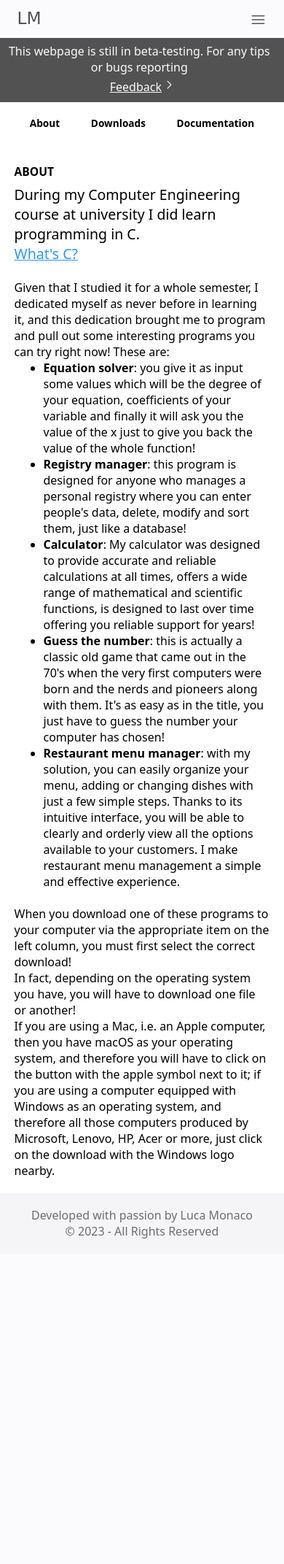
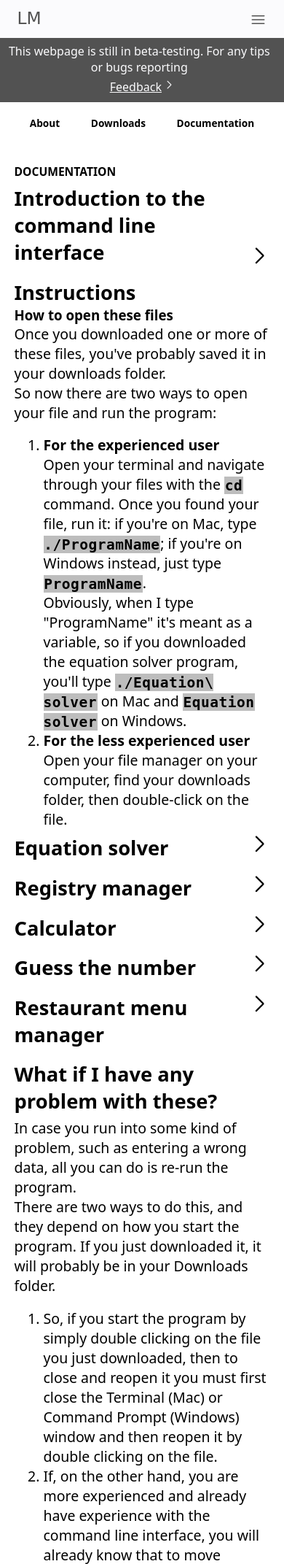
Before and after one commit to lumon2004/lumon2004, a PHP site: page /programs.html in a window 390 px wide. Shown: the top 2143 px of the page at 73% size. Before the commit the page ends 1697 px from the top, so only its background shows below. Run offline with PHP 8.4, Linux system fonts and the light colour scheme; some web fonts are replaced.

Commit message:
Fixed some features

```diff
--- a/app.js
+++ b/app.js
@@ -1,13 +1,11 @@
 /* APRI E CHIUDI HEADER MENU */
 
 function openMobileMenu() {
-    document.getElementsByClassName('mobileMenu')[0].style.width = '100%';
     document.getElementsByClassName('mobileMenu')[0].style.maxHeight = '100vh';
-    document.getElementsByClassName('mobileMenu')[0].style.transitionDuration = '1.5s';
+    document.getElementsByClassName('mobileMenu')[0].style.transitionDuration = '1s';
 }
 
 function closeMobileMenu() {
-    document.getElementsByClassName('mobileMenu')[0].style.width = '0';
     document.getElementsByClassName('mobileMenu')[0].style.maxHeight = '0vh';
     document.getElementsByClassName('mobileMenu')[0].style.transitionDuration = '.5s';
 }
@@ -15,59 +13,9 @@ function closeMobileMenu() {
 /* APRI E CHIUDI MENU LATERALE INTERNO HEADER MENU */
 
 function openSideMenu(i, j) {
-    document.getElementsByClassName('sideMenu')[i].style.display="block";
-    if (i==0 && j==22) {
-        for (j=j+1; j<=51; j++) {
-            if (!(j>=24 && j<=34)) {
-                document.getElementsByTagName('li')[j].style.display = "none";
-            }
-        }
-    } else if (i==1 && j==35) {
-        document.getElementsByTagName('li')[23].style.display = "none";
-        document.getElementsByTagName('li')[35].style.display = "none";
-        for (j=j+1; j<=51; j++) {
-            if ((!(j>=37 && j<=43))) {
-                document.getElementsByTagName('li')[j].style.display = "none";
-            }
-        }
-    } else if (i==2 && j==44) {
-        document.getElementsByTagName('li')[23].style.display = "none";
-        document.getElementsByTagName('li')[35].style.display = "none";
-        document.getElementsByTagName('li')[36].style.display = "none";
-        document.getElementsByTagName('li')[44].style.display = "none";
-        for (j=j+1; j<=51; j++) {
-            if ((!(j>=46 && j<=51))) {
-                document.getElementsByTagName('li')[j].style.display = "none";
-            }
-        }
-    }
+
 }
 
 function closeSideMenu(i, j) {
-    document.getElementsByClassName('sideMenu')[i].style.display="none";
-    if (i==0 && j==22) {
-        for (j=j+1; j<=51; j++) {
-            if (!(j>=24 && j<=34)) {
-                document.getElementsByTagName('li')[j].style.display = "flex";
-            }
-        }
-    } else if (i==1 && j==35) {
-        document.getElementsByTagName('li')[23].style.display = "flex";
-        document.getElementsByTagName('li')[35].style.display = "flex";
-        for (j=j+1; j<=51; j++) {
-            if ((!(j>=37 && j<=43))) {
-                document.getElementsByTagName('li')[j].style.display = "flex";
-            }
-        }
-    } else if (i==2 && j==44) {
-        document.getElementsByTagName('li')[23].style.display = "flex";
-        document.getElementsByTagName('li')[35].style.display = "flex";
-        document.getElementsByTagName('li')[36].style.display = "flex";
-        document.getElementsByTagName('li')[44].style.display = "flex";
-        for (j=j+1; j<=51; j++) {
-            if ((!(j>=46 && j<=51))) {
-                document.getElementsByTagName('li')[j].style.display = "flex";
-            }
-        }
-    }
+
 }
--- a/header.css
+++ b/header.css
@@ -107,23 +107,21 @@ div.underHeader {
   position: fixed;
   width: 95%;
   height: max-content;
-  /*margin-top: 3.35%;*/
   margin-top: 3.2%;
   background-color: var(--headerbg);
   padding: 0 2.5% 0 2.5%;
   display: flex;
-  /*max-height: 0;*/
+  max-height: 0;
   z-index: 2;
-  /*transition: max-height .5s ease;*/
-  transform-origin: top;
-  transform: scaleY(0);
-  transition: transform .5s ease;
+  transition: max-height .5s ease;
 }
 
-/*div.underHeader div.left, div.underHeader div.right {
+div.underHeader div.left, div.underHeader div.right {
+  /*display: none;*/
   opacity: 0;
-  transition: opacity 1s ease;
-}*/
+  pointer-events: none;
+  transition: opacity .5s ease;
+}
 
 div.underHeader div.left {
   width: 40%;
@@ -168,19 +166,19 @@ div.underHeader ul li a {
 }
 
 header > ul > li:hover + div.underHeader, div.underHeader:hover {
-  /*display: flex;*/
   max-height: 50vh;
 }
 
-header > ul > li:hover + div.underHeader, div.underHeader:hover,header > ul > li:hover + div.underHeader > div.left, header > ul > li:hover + div.underHeader > div.right, div.underHeader:hover + div.left, div.underHeader:hover + div.right {
-  transform: scaleY(1);
-  /*opacity: 1;*/
+header > ul > li:hover + div.underHeader > div.left, header > ul > li:hover + div.underHeader > div.right, div.underHeader:hover div.left, div.underHeader:hover div.right {
+  /*display: block;*/
+  opacity: 1;
+  pointer-events: auto;
 }
 
 header > ul > div.mobileMenu {
   max-height: 0;
   overflow: hidden;
-  transition: max-height 1.5s ease;
+  transition: max-height 1s ease;
   width: 0;
 }
 
--- a/programs.css
+++ b/programs.css
@@ -57,6 +57,10 @@ main > div#right > div#about > p > span, main > div#right > div#about a {
     color: #2997ff;
     cursor: pointer;
     text-decoration: underline;
+}
+
+main > div#right > div#downloads > div#alert {
+    display: none;
 }
 
 main > div#right > div#downloads > h2:not(:first-of-type) {
@@ -207,8 +211,25 @@ main > div#right > div#doc > ol > li > span {
         font-size: 8vw;
     }
 
-    main > div#right p {
+    main > div#right p, main > div#right ul > li {
         font-size: 5vw;
+        margin-bottom: 5%;
+    }
+
+    main > div#right > div#about > span#openCloseExpl {
+        font-size: 5vw;
+        color: #2997ff;
+        text-decoration: underline;
+    }
+
+    main > div#right > div#downloads > div#alert {
+        display: block;
+        padding: 5%;
+        color: var(--text);
+        border: 1px solid rgb(247, 200, 68);
+        border-radius: 20px;
+        margin-bottom: 5%;
+        margin-top: 0%;
     }
 
     main > div#right > div#downloads > div.downloadBtn > p {
@@ -234,4 +255,12 @@ main > div#right > div#doc > ol > li > span {
         margin-bottom: 1%;
         margin-left: 5%;
     }
+
+    main > div#right > div#doc h2, main > div#right > div#doc > div:first-of-type > span.expand, main > div#right > div#doc > ul > li h4, main > div#right > div#doc > ul > li span.expand {
+        font-size: 7vw;
+    }
+
+    main > div#right > div#doc > ol > li, main > div#right > div#doc > ul > li {
+        font-size: 5vw;
+    }
 }
--- a/programs.html
+++ b/programs.html
@@ -79,14 +79,14 @@
                     <li>
                         <span class="material-symbols-rounded" onclick="closeMobileMenu()">close</span>
                     </li>
-                    <li onclick="openSideMenu(0, 22)">
+                    <li onclick="">
                         <p>Works</p>
                         <span class="material-symbols-rounded">arrow_forward_ios</span>
                     </li>
                     <div class="sideMenu" style="display: none">
                         <ul>
                             <li>
-                                <span class="material-symbols-rounded" onclick="closeSideMenu(0, 22)" style="margin-top: 2.5%;">arrow_back_ios</span>
+                                <span class="material-symbols-rounded" onclick="" style="margin-top: 2.5%;">arrow_back_ios</span>
                             </li>
                             <li>
                                 <p>Web Development</p>
@@ -112,14 +112,14 @@
                             <span class="material-symbols-rounded">arrow_forward_ios</span>
                         </a>
                     </li>
-                    <li onclick="openSideMenu(1, 35)">
+                    <li onclick="">
                         <p>Services</p>
                         <span class="material-symbols-rounded">arrow_forward_ios</span>
                     </li>
                     <div class="sideMenu" style="display: none">
                         <ul style="margin-top: 0%;">
                             <li>
-                                <span class="material-symbols-rounded" onclick="closeSideMenu(1, 35)">arrow_back_ios</span>
+                                <span class="material-symbols-rounded" onclick="">arrow_back_ios</span>
                             </li>
                             <li>
                                 <p>Programming and development</p>
@@ -129,14 +129,14 @@
                             <li><h2><a href="https://lumon2004.github.io/lumon2004/Database%20management.html">Database management</a></h2></li>
                         </ul>
                     </div>
-                    <li onclick="openSideMenu(2, 44)">
+                    <li onclick="">
                         <p>Contacts</p>
                         <span class="material-symbols-rounded">arrow_forward_ios</span>
                     </li>
                     <div class="sideMenu" style="display: none">
                         <ul style="margin-top: 0%;">
                             <li>
-                                <span class="material-symbols-rounded" onclick="closeSideMenu(2, 44)">arrow_back_ios</span>
+                                <span class="material-symbols-rounded" onclick="">arrow_back_ios</span>
                             </li>
                             <li>
                                 <p>Social media</p>
@@ -167,14 +167,14 @@
             </ul>
         </div>
         <div id="right" class="scroll">
-            <div id="about" style="display: block;">
+            <div id="about" style="display: none;">
                 <h1>About</h1>
-                <p>During my Computer Engineering course at university I did learn programming in C.<br>
-                    <span onclick="explainC()" id="openCloseExpl">What's C?</span>
-                    <div id="explC" style="display: none;">
-                        <p>The C language, created in 1972 at Bell Laboratories, is currently the most used programming language in university introductory computer science courses, thanks to its diffusion in the professional field, the close link with the UNIX world and the ease with which it allows switching to other languages such as C++, Java and Perl. <a href="https://en.wikipedia.org/wiki/C_(programming_language)" target="_blank">Other</a><br></p>
-                    </div>
-                <br>Given that I studied it for a whole semester, I dedicated myself as never before in learning it, and this dedication brought me to program and pull out some interesting programs you can try right now! These are:
+                <p>During my Computer Engineering course at university I did learn programming in C.<br></p>
+                <span onclick="explainC()" id="openCloseExpl">What's C?</span>
+                <div id="explC" style="display: none;">
+                    <p>The C language, created in 1972 at Bell Laboratories, is currently the most used programming language in university introductory computer science courses, thanks to its diffusion in the professional field, the close link with the UNIX world and the ease with which it allows switching to other languages such as C++, Java and Perl. <a href="https://en.wikipedia.org/wiki/C_(programming_language)" target="_blank">Other</a><br></p>
+                </div>
+                <p><br>Given that I studied it for a whole semester, I dedicated myself as never before in learning it, and this dedication brought me to program and pull out some interesting programs you can try right now! These are:</p>
                 <ul>
                     <li><b>Equation solver</b>: you give it as input some values which will be the degree of your equation, coefficients of your variable and finally it will ask you the value of the x just to give you back the value of the whole function!</li>
                     <li><b>Registry manager</b>: this program is designed for anyone who manages a personal registry where you can enter people's data, delete, modify and sort them, just like a database!</li>
@@ -182,10 +182,13 @@
                     <li><b>Guess the number</b>: this is actually a classic old game that came out in the 70's when the very first computers were born and the nerds and pioneers along with them. It's as easy as in the title, you just have to guess the number your computer has chosen!</li>
                     <li><b>Restaurant menu manager</b>: with my solution, you can easily organize your menu, adding or changing dishes with just a few simple steps. Thanks to its intuitive interface, you will be able to clearly and orderly view all the options available to your customers. I make restaurant menu management a simple and effective experience.</li>
                 </ul>
-                <br>
-                When you download one of these programs to your computer via the appropriate item on the left column, you must first select the correct download!<br>In fact, depending on the operating system you have, you will have to download one file or another!<br>If you are using a Mac, i.e. an Apple computer, then you have macOS as your operating system, and therefore you will have to click on the button with the apple symbol next to it; if you are using a computer equipped with Windows as an operating system, and therefore all those computers produced by Microsoft, Lenovo, HP, Acer or more, just click on the download with the Windows logo nearby.</p>
+                <p>When you download one of these programs to your computer via the appropriate item on the left column, you must first select the correct download!<br>In fact, depending on the operating system you have, you will have to download one file or another!<br>If you are using a Mac, i.e. an Apple computer, then you have macOS as your operating system, and therefore you will have to click on the button with the apple symbol next to it; if you are using a computer equipped with Windows as an operating system, and therefore all those computers produced by Microsoft, Lenovo, HP, Acer or more, just click on the download with the Windows logo nearby.</p>
             </div>
             <div id="downloads" style="display: none;">
+                <div id="alert">
+                    <div style="display: flex"><h3 style="text-transform: uppercase;">⚠️ warning!</h3><span class="material-symbols-rounded" style="margin-left: auto; cursor: pointer;" onclick="closeAlert()">close</span></div>
+                    <p style="margin-bottom: 0%;">These downloads below are not available for mobile devices</p>
+                </div>
                 <h1>Downloads</h1>
                 <h2>Equation solver</h2>
                 <p>You give it as input some values which will be the degree of your equation, coefficients of your variable and finally it will ask you the value of the x just to give you back the value of the whole function!</p>
@@ -238,7 +241,7 @@
                     </div>
                 </div>
             </div>
-            <div id="doc" style="display: none;">
+            <div id="doc" style="display: block;">
                 <h1>Documentation</h1>
                 <div style="display: flex; cursor: pointer;" onclick="introductionCommandLineInterface()">
                     <h2>Introduction to the command line interface</h2>
--- a/programs.js
+++ b/programs.js
@@ -67,3 +67,7 @@ function downloadOptions(i) {
         downloadOptions.style.display = 'none';
     }
 }
+
+function closeAlert() {
+    document.getElementById('alert').style.display = 'none';
+}
```
Also changed, not shown: 404.html (+6 -6 lines), Database management.html (+6 -6 lines), Frontend Mentor Challenges.html (+6 -6 lines), Programming.html (+6 -6 lines), Web developing.html (+6 -6 lines), homepage.html (+6 -6 lines), links.html (+6 -6 lines).
